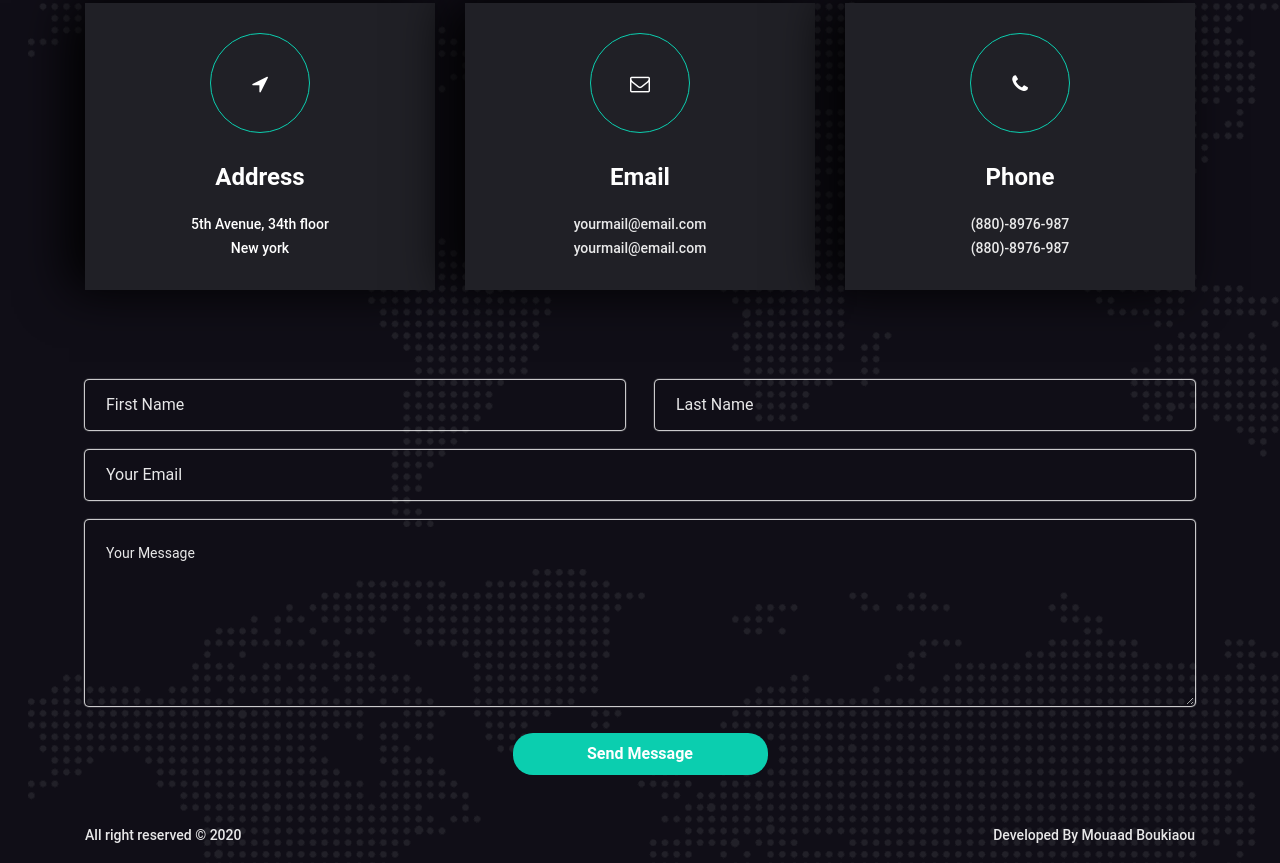
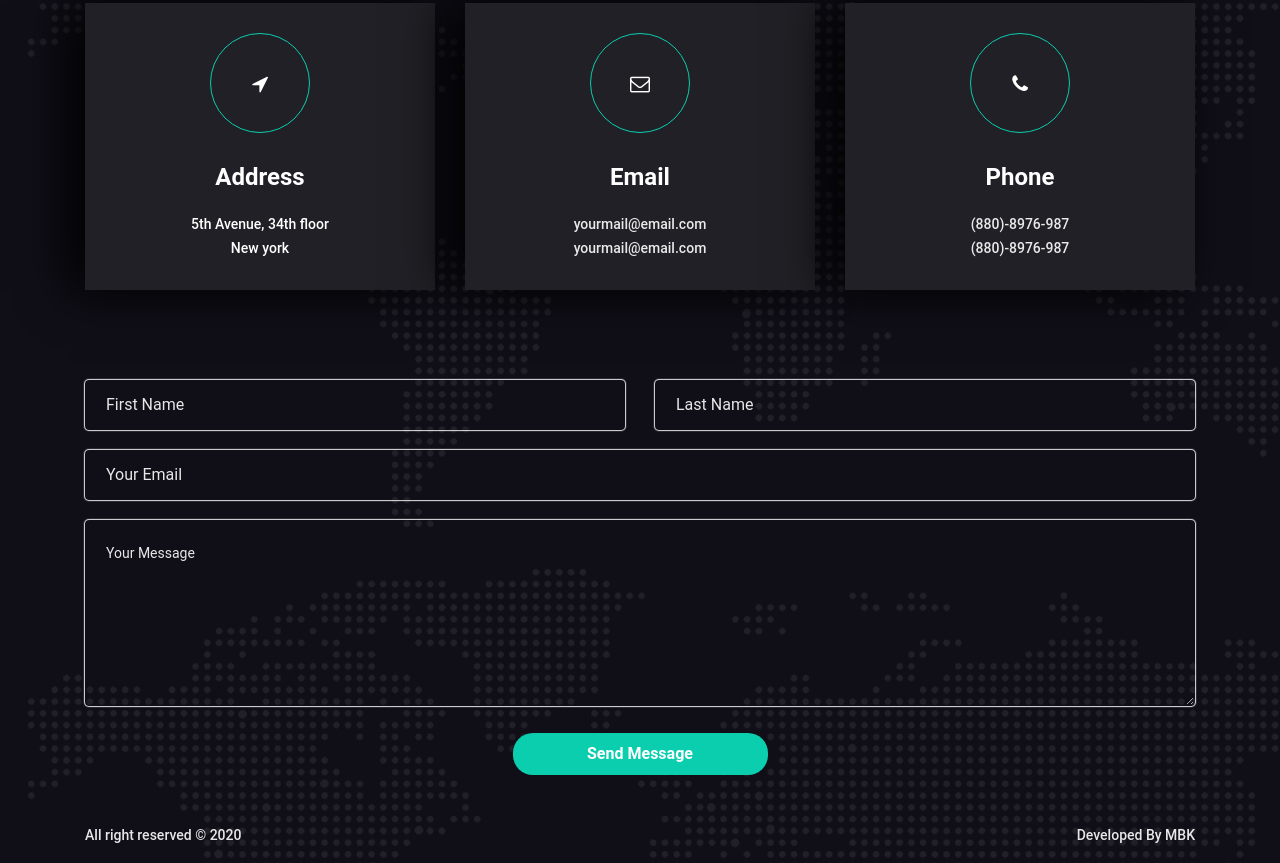
Before and after one commit to Kinppo/Gatsby-Portfolio, a Gatsby site: page / in a window 1280 px wide. Shown: the part 8389-9252 px from the top of the page. Built offline with nearby package versions, Linux system fonts and the light colour scheme; Gatsby itself is replaced by a stand-in of ours.

Commit message:
Update Footer.js

```diff
--- a/src/Components/Footer.js
+++ b/src/Components/Footer.js
@@ -18,7 +18,7 @@ const Footer = () => {
 
                 <div className="col-sm-6">
                   <div className="text-right ">
-                    <p>Developed By Mouaad Boukiaou</p>
+                    <p>Developed By MBK</p>
                   </div>
                 </div>
               </div>
```
